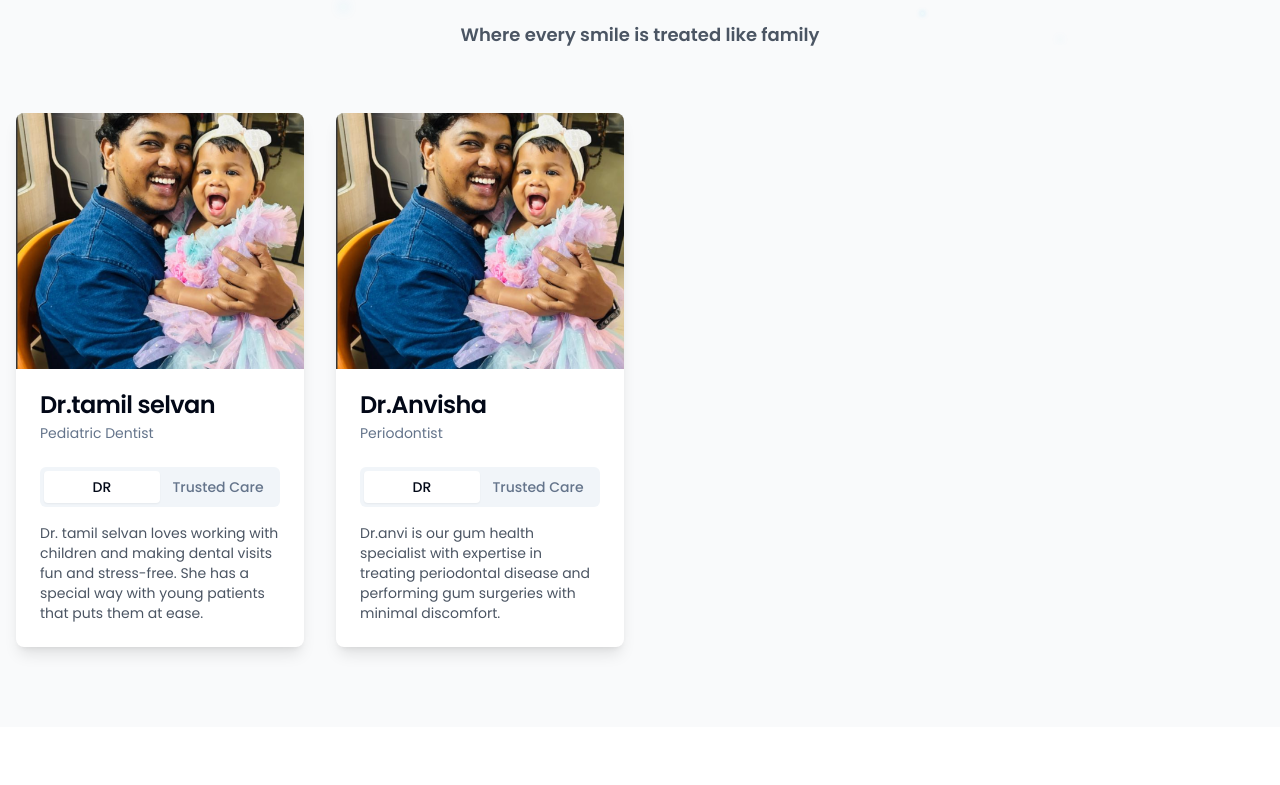
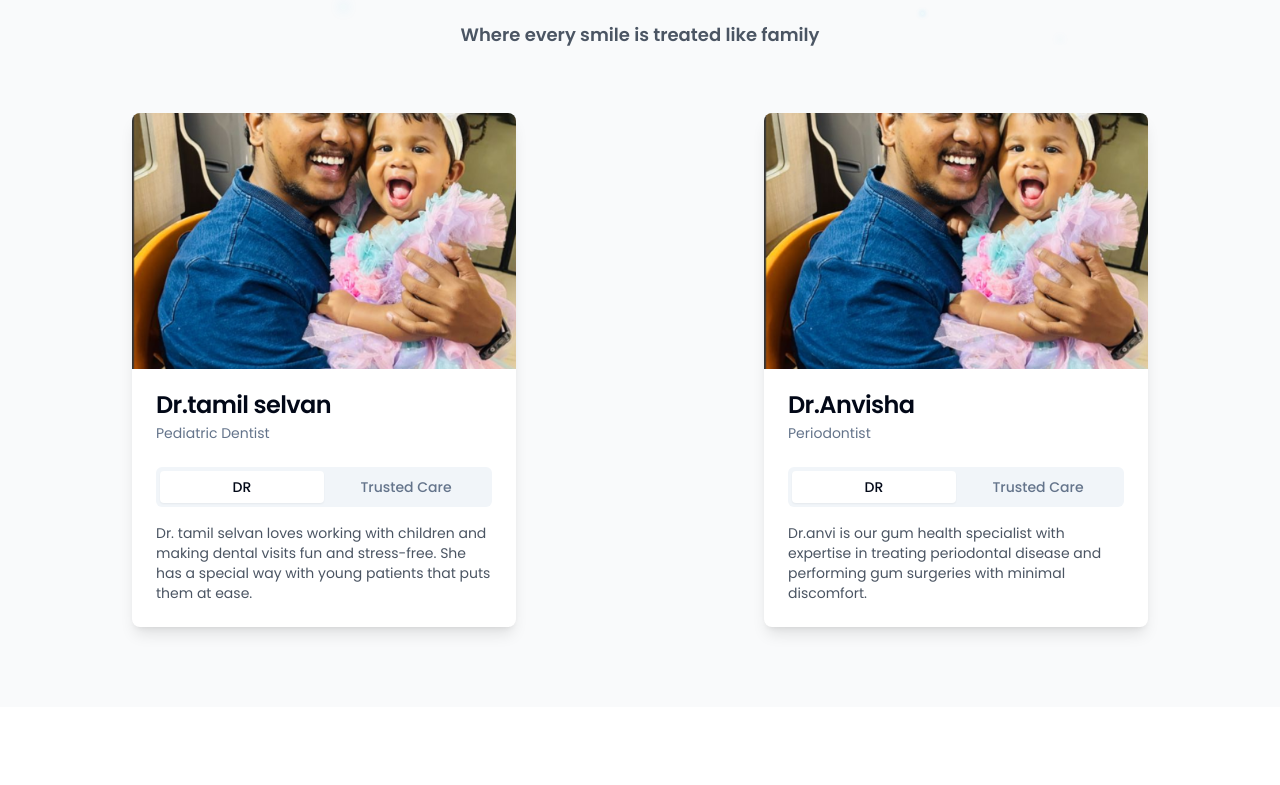
Before and after one commit to Kanikashreesivakumar/Perfect-smile-dental, a Next.js app: page /about in a window 1280 px wide. Shown: the part 755-1540 px from the top of the page. Built offline with nearby package versions, Linux system fonts and the light colour scheme.

Commit message:
added some changes over there

```diff
--- a/app/about/page.tsx
+++ b/app/about/page.tsx
@@ -50,33 +50,33 @@ export default function AboutPage() {
 
   const timelineEvents = [
     {
-      year: "2005",
+      year: "2015",
       title: "Perfect Smile Founded",
       description:
         "Dr. Sarah Johnson established Perfect Smile with a vision to provide exceptional dental care in a comfortable environment.",
     },
     {
-      year: "2010",
+      year: "2018",
       title: "Expansion of Services",
       description: "Added specialized orthodontic and pediatric dental services to meet growing community needs.",
     },
     {
-      year: "2015",
+      year: "2020",
       title: "Technology Upgrade",
       description: "Invested in state-of-the-art digital imaging and CAD/CAM technology for same-day restorations.",
     },
     {
-      year: "2018",
+      year: "2022",
       title: "New Facility",
       description: "Moved to our current spacious location with modern amenities and expanded treatment rooms.",
     },
     {
-      year: "2020",
+      year: "2023",
       title: "Advanced 3D Imaging",
       description: "Introduced cone beam CT scanning for precise implant planning and complex treatments.",
     },
     {
-      year: "2023",
+      year: "2025",
       title: "Community Recognition",
       description: "Voted 'Best Dental Practice' in the city for the third consecutive year.",
     },
@@ -166,21 +166,23 @@ export default function AboutPage() {
               Where every smile is treated like family </p>
           </div>
 
-          <div className="grid grid-cols-1 md:grid-cols-2 lg:grid-cols-4 gap-8">
+          <div className="grid grid-cols-1 md:grid-cols-2 lg:grid-cols-2 gap-4 place-items-center max-w-7xl mx-auto">
             {team.map((member, index) => (
               <motion.div
                 key={index}
                 initial={{ opacity: 0, y: 20 }}
                 animate={teamInView ? { opacity: 1, y: 0 } : {}}
                 transition={{ duration: 0.5, delay: index * 0.1 }}
+                className="w-full max-w-sm"
               >
                 <Card className="overflow-hidden border-none shadow-lg hover:shadow-xl transition-all group">
-                  <div className="relative h-64 overflow-hidden">
+                  <div className="relative h-64 overflow-hidden flex items-center justify-center">
                     <Image
                       src={member.image || "/placeholder.svg"}
                       alt={member.name}
                       fill
-                      className="object-cover transition-transform group-hover:scale-105"
+                      className="object-cover object-center transition-transform group-hover:scale-105"
+                      sizes="(max-width: 768px) 100vw, (max-width: 1200px) 50vw, 33vw"
                     />
                   </div>
                   <CardHeader>
--- a/app/contact/page.tsx
+++ b/app/contact/page.tsx
@@ -232,7 +232,7 @@ export default function ContactPage() {
               <div className="mt-8 space-y-6">
                 <div className="relative h-48 rounded-xl overflow-hidden shadow-lg">
                   <Image
-                    src="/images/contact/reception.png"
+                    src="/images/den.jpg"
                     alt="Perfect Smile Reception"
                     fill
                     className="object-cover"
@@ -241,7 +241,7 @@ export default function ContactPage() {
                 <div className="grid grid-cols-2 gap-6">
                   <div className="relative h-40 rounded-xl overflow-hidden shadow-lg">
                     <Image
-                      src="/images/contact/consultation.png"
+                      src="/images/den.jpg"
                       alt="Consultation Room"
                       fill
                       className="object-cover"
@@ -251,7 +251,7 @@ export default function ContactPage() {
 
                   <div className="relative h-40 rounded-xl overflow-hidden shadow-lg">
                     <Image
-                      src="/images/contact/treatment-room.png"
+                      src="/images/den.jpg"
                       alt="Treatment Room"
                       fill
                       className="object-cover"
```
